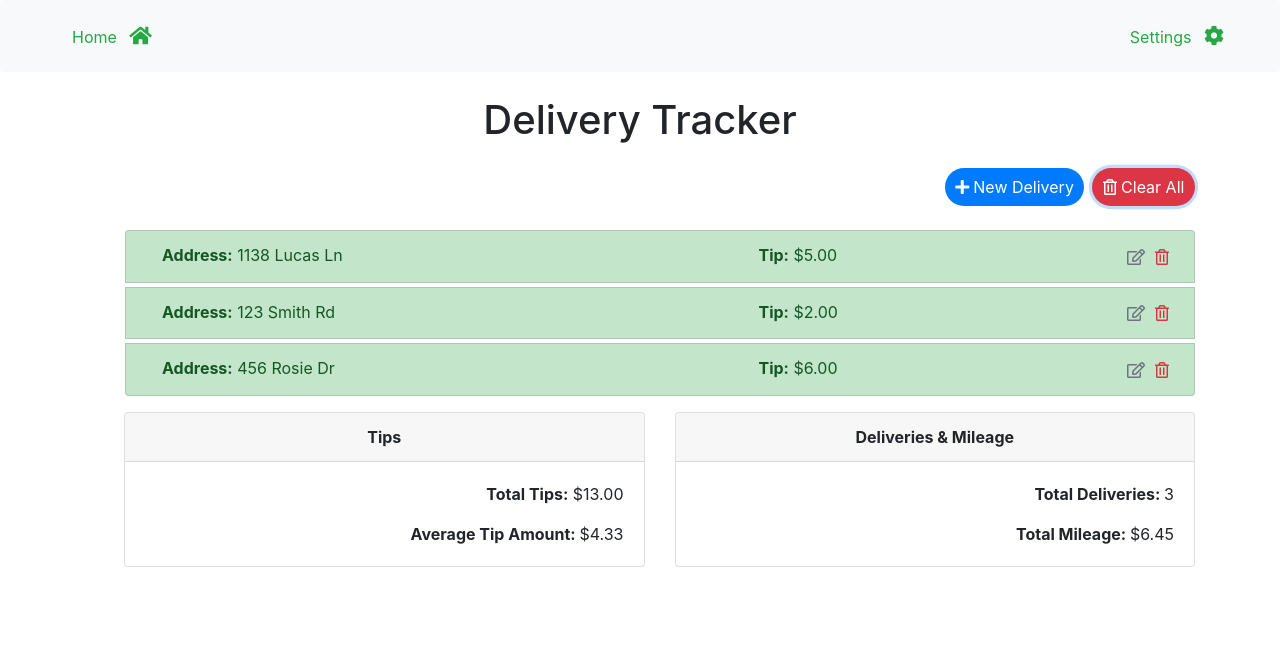
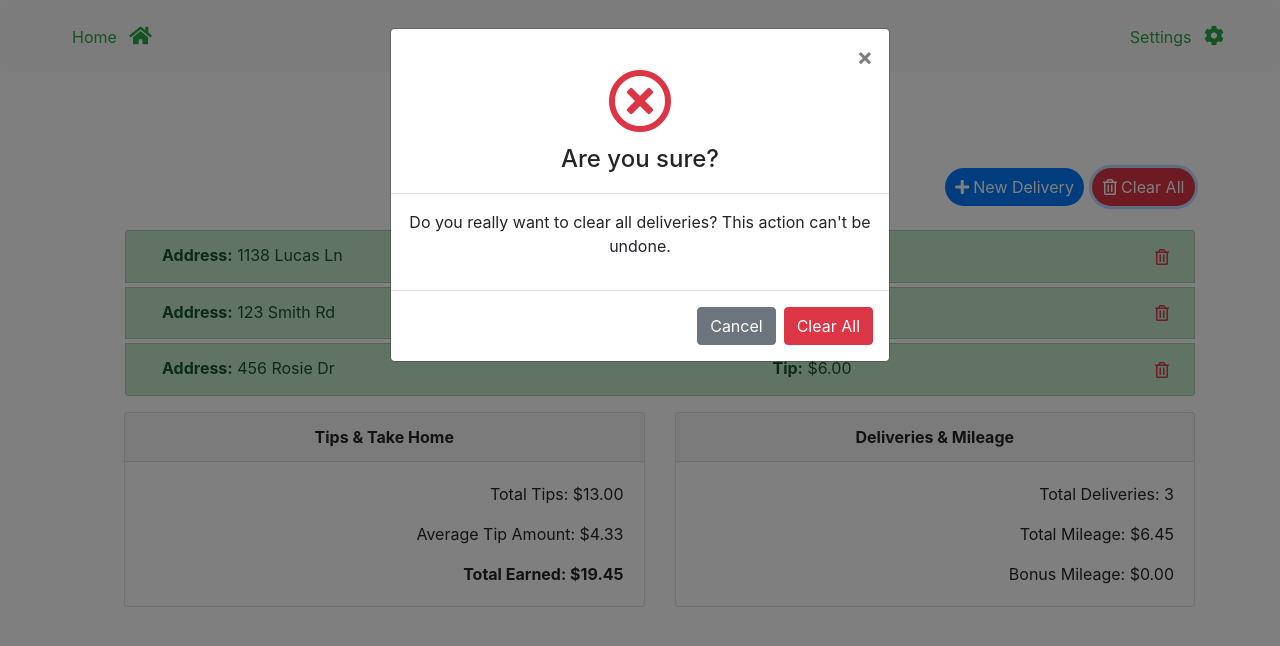
Before and after one commit to bondtiffanym/delivery-tip-tracker, a React (Create React App) app: page / in a window 1280 px wide. Both pictures are taken after a click on the button "Clear All". Shown: the top 646 px of the page. Built offline with nearby package versions, Linux system fonts and the light colour scheme.

Commit message:
added delete and clear delivery functionality

```diff
--- a/src/App.js
+++ b/src/App.js
@@ -7,6 +7,7 @@ import Settings from './components/Settings';
 import ErrorPage from './components/ErrorPage';
 import AddDelivery from './components/AddDelivery';
 import DeliveryContextProvider from './Context';
+import Modals from './components/Modals';
 import './App.css';
 
 function App() {
@@ -16,6 +17,7 @@ function App() {
       <DeliveryContextProvider>
 
       <Navbar />
+      <Modals />
 
       <Switch>
         <Route exact path="/" component={DeliveryList} />
--- a/src/Context.js
+++ b/src/Context.js
@@ -74,6 +74,16 @@ class DeliveryContextProvider extends Component {
     setSelectedDelivery = (id) => {
         this.setState({selectedDelivery: id}, () => console.log(this.state.selectedDelivery));
     }
+    deleteDelivery = (id) => {
+       let deliveryList = [...this.state.deliveries];
+       let newDeliveryList = deliveryList.filter( i => i.id !== id );
+
+       this.setState({deliveries: [...newDeliveryList]})
+    }
+    clearAllDeliveries = () => {
+        this.setState({deliveries: [], totalTips: 0 })
+    }
+
 
 
 
@@ -89,7 +99,9 @@ class DeliveryContextProvider extends Component {
             addTip:this.addTip,
             setMileageRate: this.setMileageRate,
             addBonusMileage: this.addBonusMileage,
-            setSelectedDelivery: this.setSelectedDelivery}}>
+            setSelectedDelivery: this.setSelectedDelivery,
+            deleteDelivery: this.deleteDelivery,
+            clearAllDeliveries: this.clearAllDeliveries}}>
                 {this.props.children}
             </DeliveryContext.Provider>
          );
--- a/src/components/AddDelivery.js
+++ b/src/components/AddDelivery.js
@@ -12,10 +12,10 @@ export default function AddDelivery() {
         <div className="container container-fluid mx-auto my-4">
 
             {/* Dismissable Alert hidden until settings have been updated */}
-            <div class="alert alert-danger alert-dismissible fade show d-none" role="alert"
+            <div className="alert alert-danger alert-dismissible fade show d-none" role="alert"
             id="add-delivery-alert">
                 <button type="button"
-                class="close"
+                className="close"
                 aria-label="Close"
                 onClick={() => {
                     document.getElementById('add-delivery-alert').classList.add('d-none');
--- a/src/components/Deliveries.js
+++ b/src/components/Deliveries.js
@@ -3,7 +3,7 @@ import { DeliveryContext } from '../Context';
 
 export default function Deliveries({delivery}) {
     const {address, tip, id} = delivery;
-    const { setSelectedDelivery } = useContext(DeliveryContext);
+    const { setSelectedDelivery, deleteDelivery } = useContext(DeliveryContext);
 
     return (
         <li className="list-group-item list-group-item-action list-group-item-success my-1">
@@ -13,11 +13,8 @@ export default function Deliveries({delivery}) {
                 <span>
                     <button className="btn p-0"
                     onClick={() => {
-                        setSelectedDelivery(id);
-                    }}><i className="far fa-edit text-muted mx-1"></i></button>
-                    <button className="btn p-0"
-                    onClick={() => {
-                        setSelectedDelivery(id);
+                       setSelectedDelivery(id);
+                        deleteDelivery(id);
                     }}><i className="far fa-trash-alt text-danger mx-1"></i></button>
                 </span>
             </div>
--- a/src/components/DeliveryList.js
+++ b/src/components/DeliveryList.js
@@ -18,7 +18,8 @@ export default function DeliveryList() {
                 </button>
             </Link>
             {deliveries.length > 0 &&
-            <button className="btn badge-pill badge-danger text-center ml-2"><i className="far fa-trash-alt mr-1"></i>Clear All</button>}
+            <button className="btn badge-pill badge-danger text-center ml-2"
+            data-toggle="modal" data-target="#clear-all-modal"><i className="far fa-trash-alt mr-1"></i>Clear All</button>}
 
             </div>
 
--- /dev/null
+++ b/src/components/Modals.js
@@ -0,0 +1,78 @@
+import React, { useContext } from 'react';
+import { DeliveryContext } from '../Context';
+
+export default function Modals() {
+    const {  selectedDelivery, setSelectedDelivery, deleteDelivery, clearAllDeliveries } = useContext(DeliveryContext);
+    return (
+        <>
+        {/* -------------- Delete Single Delivery Modal -------------- */}
+        <div id="delete-modal" className="modal fade">
+	<div className="modal-dialog text-center">
+		<div className="modal-content">
+			<div className="modal-header d-block text-center">
+                <button type="button"
+                className="close pb-0"
+                data-dismiss="modal"
+                aria-hidden="true"
+                onClick={() => {setSelectedDelivery("");}}>&times;</button>
+                <br></br>
+				<div className="text-center d-inline-block">
+					<i className="far fa-times-circle fa-4x pb-2 mx-auto text-danger d-4"></i>
+				</div>
+				<h4 className="modal-title">Are you sure?</h4>
+			</div>
+			<div className="modal-body">
+				<p>Do you really want to delete this delivery? This action can't be undone.</p>
+			</div>
+			<div className="modal-footer">
+                <button type="button"
+                className="btn btn-secondary"
+                onClick={() => {setSelectedDelivery("");}}>Cancel</button>
+                <button type="button"
+                data-dismiss="modal"
+                onClick={() => {console.log(selectedDelivery.id)}}
+                className="btn btn-danger">Delete</button>
+			</div>
+		</div>
+	</div>
+</div>
+
+{/* ------------------------ Clear All Deliveries Modal ------------------ */}
+
+<div id="clear-all-modal" className="modal fade">
+	<div className="modal-dialog text-center">
+		<div className="modal-content">
+			<div className="modal-header d-block text-center">
+                <button type="button"
+                className="close pb-0"
+                data-dismiss="modal"
+                aria-hidden="true"
+                onClick={() => {setSelectedDelivery("");}}>&times;</button>
+                <br />
+				<div className="text-center d-inline-block">
+					<i className="far fa-times-circle fa-4x pb-2 mx-auto text-danger d-4"></i>
+				</div>
+				<h4 className="modal-title">Are you sure?</h4>
+			</div>
+			<div className="modal-body">
+				<p>Do you really want to clear all deliveries? This action can't be undone.</p>
+			</div>
+			<div className="modal-footer">
+                <button type="button"
+                data-dismiss="modal"
+                className="btn btn-secondary"
+                onClick={() => {setSelectedDelivery("");}}>Cancel</button>
+                <button type="button"
+                data-dismiss="modal"
+                onClick={clearAllDeliveries}
+                className="btn btn-danger">Clear All</button>
+			</div>
+		</div>
+	</div>
+</div>
+
+</>
+
+    )
+
+}
--- a/src/components/Settings.js
+++ b/src/components/Settings.js
@@ -12,10 +12,10 @@ export default function Settings() {
         <div className="container container-fluid mx-auto my-4">
 
             {/* Dismissable Alert hidden until settings have been updated */}
-            <div class="alert alert-success alert-dismissible fade show d-none" role="alert"
+            <div className="alert alert-success alert-dismissible fade show d-none" role="alert"
             id="settings-alert">
                 <button type="button"
-                class="close"
+                className="close"
                 aria-label="Close"
                 onClick={() => {
                     document.getElementById('settings-alert').classList.add('d-none');
@@ -63,7 +63,9 @@ export default function Settings() {
                                     onClick={() => {
                                         document.getElementById('settings-alert').classList.remove('d-none');
                                         setMileageRate(mileage);
-                                        if (bonus > 0) {
+                                        if (bonus === "") {
+                                            addBonusMileage(0.00);
+                                        } else {
                                             addBonusMileage(bonus);
                                         }
                                     }}
--- a/src/components/Totals.js
+++ b/src/components/Totals.js
@@ -3,20 +3,23 @@ import { DeliveryContext } from '../Context';
 
 export default function Totals() {
     const {totalTips, deliveries, mileageRate, bonusMileage } = useContext(DeliveryContext);
+    let totalEarned = (parseFloat(bonusMileage) + totalTips + (mileageRate * deliveries.length)).toFixed(2);
     return (
         <div className="card-deck ml-4 justify-content-between">
   <div className="card">
-    <div className="card-header font-weight-bold text-center">Tips</div>
+    <div className="card-header font-weight-bold text-center">Tips & Take Home</div>
     <div className="card-body text-right">
-      <p className="card-text"><strong>Total Tips:</strong> ${totalTips.toFixed(2)}</p>
-    <p className="card-text"><strong>Average Tip Amount: </strong>${(totalTips / deliveries.length).toFixed(2)}</p>
+      <p className="card-text">Total Tips: ${totalTips.toFixed(2)}</p>
+    <p className="card-text">Average Tip Amount: ${totalTips > 0 ?(totalTips / deliveries.length).toFixed(2) : '0.00'}</p>
+<p className="card-text"><strong>Total Earned: ${totalEarned}</strong></p>
     </div>
   </div>
   <div className="card">
     <div className="card-header text-center font-weight-bold">Deliveries & Mileage</div>
     <div className="card-body text-right">
-      <p className="card-text"><strong>Total Deliveries: </strong>{deliveries.length}</p>
-    <p className="card-text"><strong>Total Mileage: </strong>${(mileageRate * deliveries.length + bonusMileage).toFixed(2)}</p>
+      <p className="card-text">Total Deliveries: {deliveries.length}</p>
+    <p className="card-text">Total Mileage: ${parseFloat(mileageRate * deliveries.length + bonusMileage).toFixed(2)}</p>
+    <p className="card-text">Bonus Mileage: ${parseFloat(bonusMileage).toFixed(2)}</p>
     </div>
   </div>
 </div>
```
Also changed, not shown: src/components/Alert.js (deleted, +0 -9 lines).
